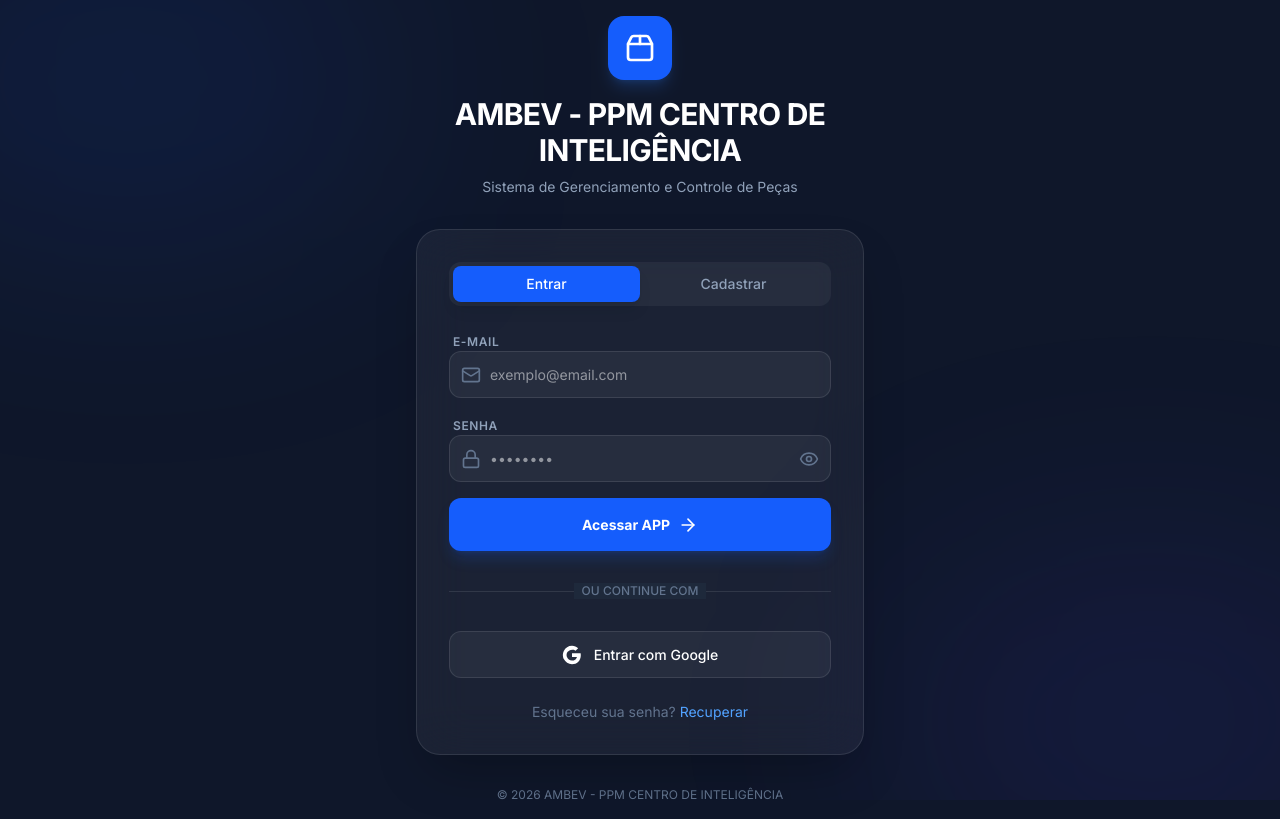
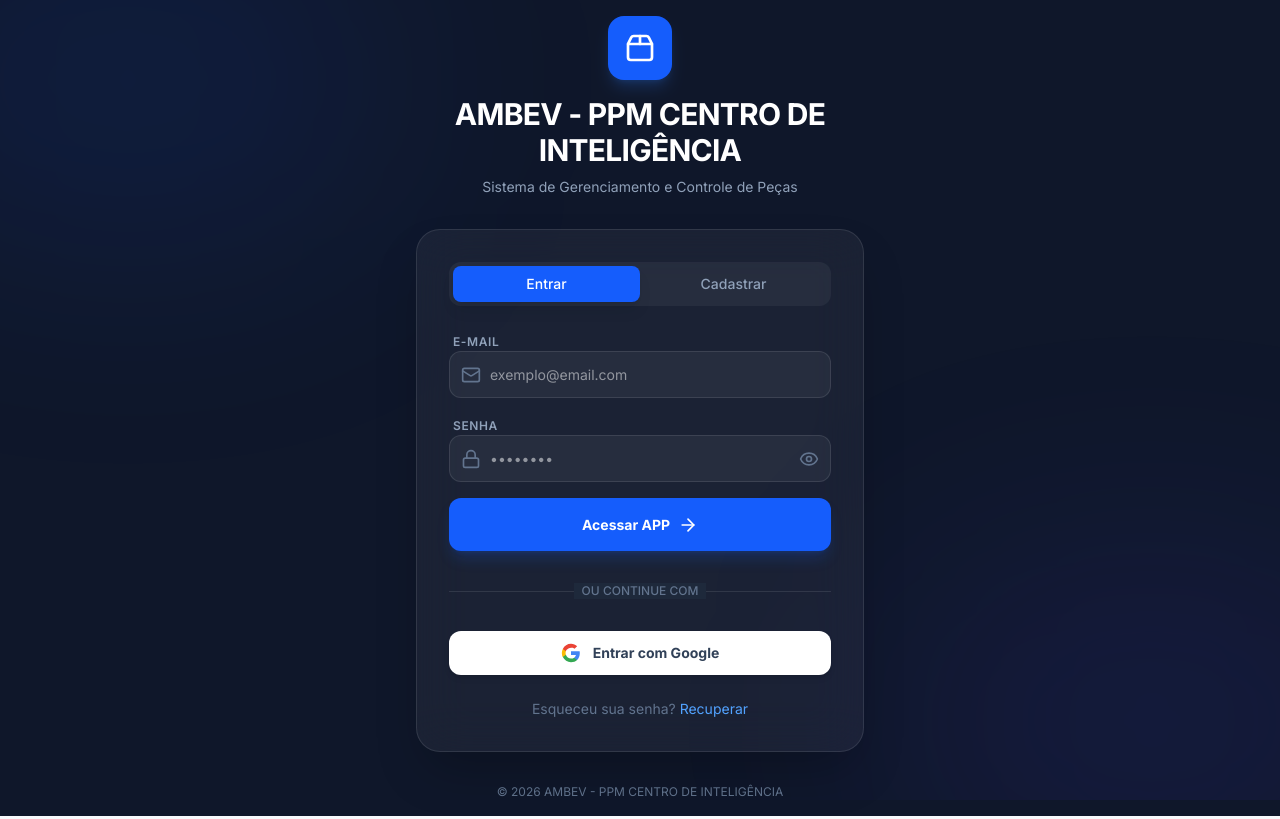
Before and after one commit to mackcamargo/AMBEV---PPM-FACILITIEIS-SELF, a React (Vite) app: page / in a window 1280 px wide. Both pictures are taken after a click on the button "ENTRAR NO SISTEMA". Built offline with nearby package versions, Linux system fonts and the light colour scheme; no server answers; the database is empty.

Commit message:
refactor: update login UI and remove dashboard logout
Update Google login button styling and remove the redundant logout button from the Dashboard view.

```diff
--- a/src/views/Dashboard.tsx
+++ b/src/views/Dashboard.tsx
@@ -313,14 +313,6 @@
             </div>
           )}
         </div>
-
-        <button
-          onClick={signOut}
-          className="flex items-center gap-1.5 px-3 py-1 bg-red-50 hover:bg-red-100 text-red-600 rounded-lg text-[9px] font-black uppercase tracking-wider transition-all cursor-pointer"
-        >
-          <LogOut className="w-3 h-3" />
-          Sair
-        </button>
       </div>
 
       <div className="scroll-container space-y-4 pr-1">
--- a/src/views/Login.tsx
+++ b/src/views/Login.tsx
@@ -200,31 +200,31 @@
               type="button"
               onClick={handleGoogleSignIn}
               disabled={loading || googleLoading}
-              className="w-full bg-white/5 hover:bg-white/10 disabled:opacity-50 border border-white/10 text-white font-medium py-3 rounded-xl transition-all flex items-center justify-center gap-3 group"
+              className="w-full bg-white hover:bg-slate-50 disabled:opacity-50 text-slate-700 font-bold py-3 rounded-xl transition-all flex items-center justify-center gap-3 shadow-md hover:shadow-lg active:scale-[0.98]"
             >
               {googleLoading ? (
-                <Loader2 className="w-5 h-5 animate-spin" />
+                <Loader2 className="w-5 h-5 animate-spin text-blue-600" />
               ) : (
                 <>
                   <svg className="w-5 h-5" viewBox="0 0 24 24">
                     <path
-                      fill="currentColor"
+                      fill="#4285F4"
                       d="M22.56 12.25c0-.78-.07-1.53-.2-2.25H12v4.26h5.92c-.26 1.37-1.04 2.53-2.21 3.31v2.77h3.57c2.08-1.92 3.28-4.74 3.28-8.09z"
                     />
                     <path
-                      fill="currentColor"
+                      fill="#34A853"
                       d="M12 23c2.97 0 5.46-.98 7.28-2.66l-3.57-2.77c-.98.66-2.23 1.06-3.71 1.06-2.86 0-5.29-1.93-6.16-4.53H2.18v2.84C3.99 20.53 7.7 23 12 23z"
                     />
                     <path
-                      fill="currentColor"
+                      fill="#FBBC05"
                       d="M5.84 14.09c-.22-.66-.35-1.36-.35-2.09s.13-1.43.35-2.09V7.07H2.18C1.43 8.55 1 10.22 1 12s.43 3.45 1.18 4.93l2.85-2.22.81-.62z"
                     />
                     <path
-                      fill="currentColor"
+                      fill="#EA4335"
                       d="M12 5.38c1.62 0 3.06.56 4.21 1.64l3.15-3.15C17.45 2.09 14.97 1 12 1 7.7 1 3.99 3.47 2.18 7.07l3.66 2.84c.87-2.6 3.3-4.53 12-4.53z"
                     />
                   </svg>
-                  {mode === 'login' ? 'Entrar com Google' : 'Cadastrar com Google'}
+                  <span className="text-sm">{mode === 'login' ? 'Entrar com Google' : 'Cadastrar com Google'}</span>
                 </>
               )}
             </button>
```
